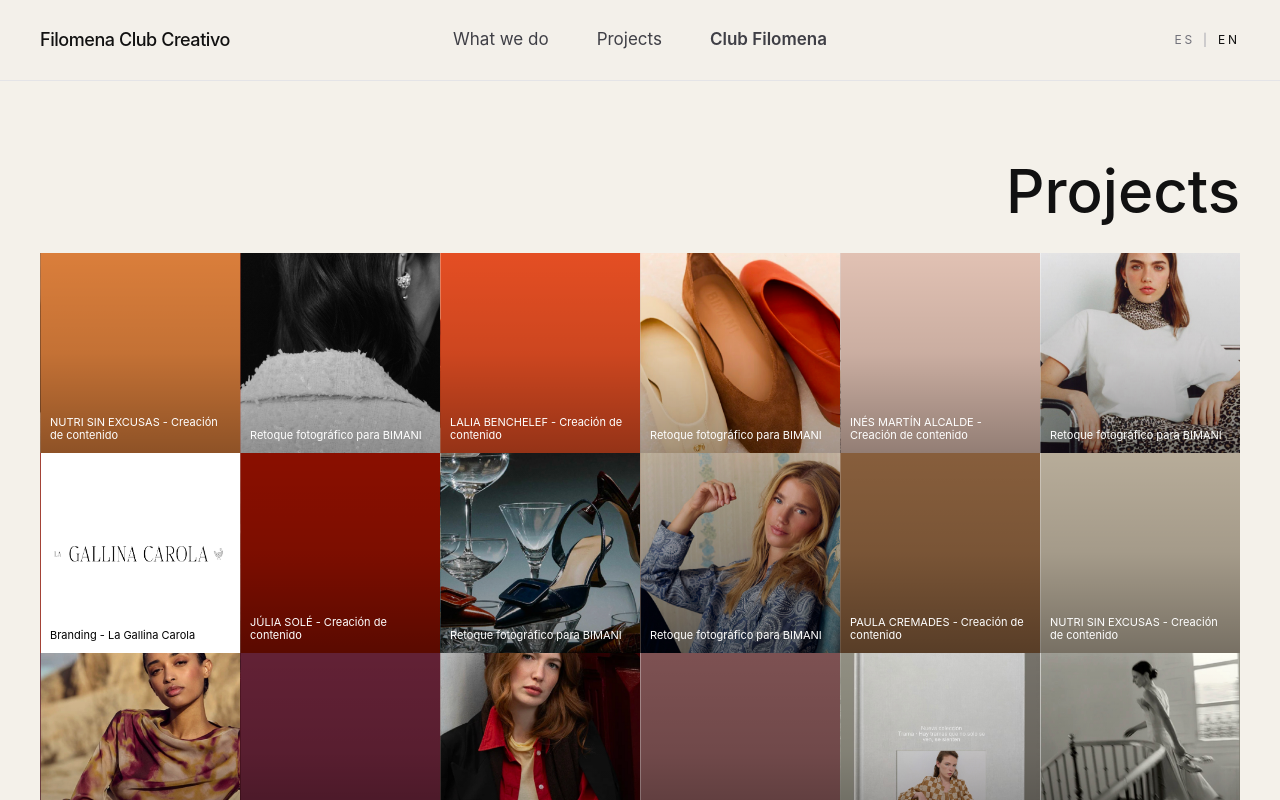
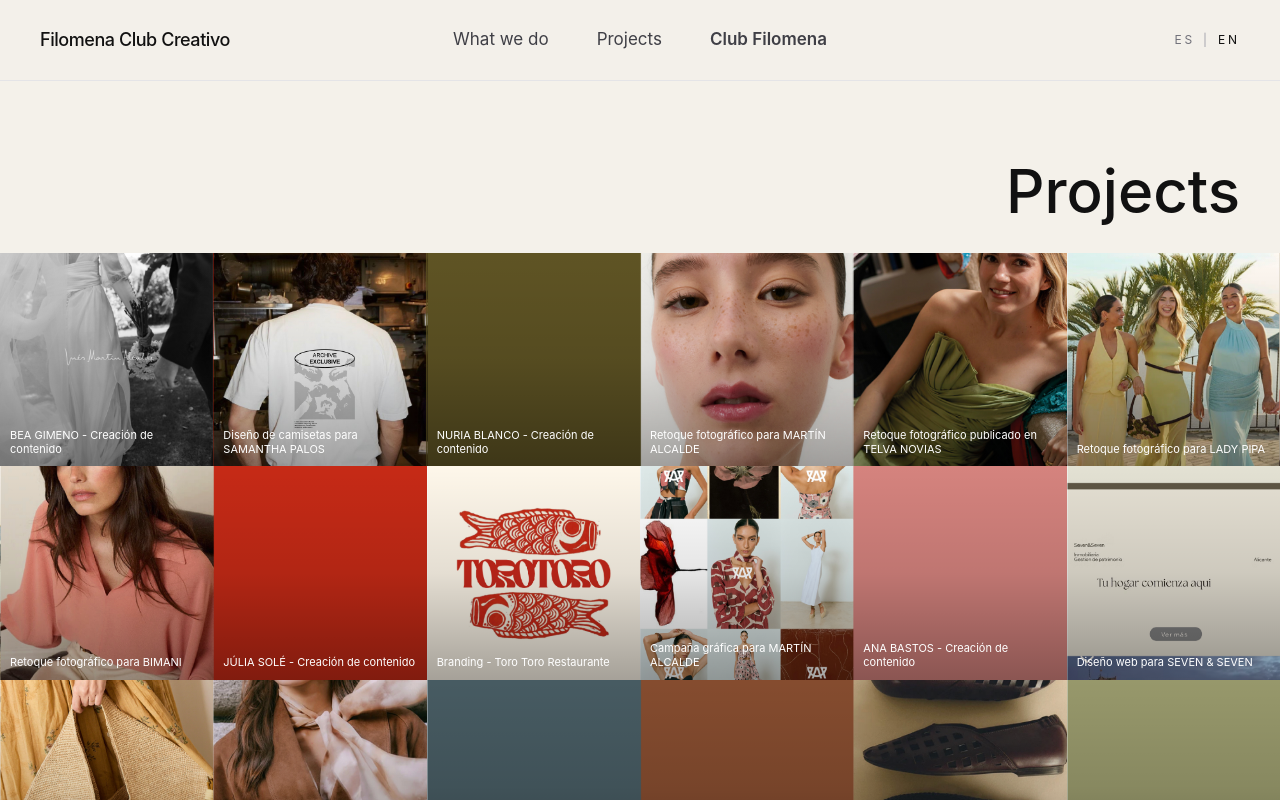
Before and after one commit to Manuvf10/portfolio-filomena, a Next.js app: page /en/projects in a window 1280 px wide. Shown: the top 800 px of the page. Built offline with nearby package versions, Linux system fonts and the light colour scheme.

Commit message:
apply final client feedback

```diff
--- a/src/app/[locale]/club/page.tsx
+++ b/src/app/[locale]/club/page.tsx
@@ -92,7 +92,9 @@
         <ClubSignupForm labels={formLabels} />
 
         <div className="pb-8 pt-24 md:pb-10 md:pt-32">
-          <p className="font-sans text-[42px] font-normal leading-none text-black md:text-[56px]">Filomena Club Creativo©</p>
+          <p className="font-sans text-[42px] font-normal leading-none text-black md:text-[56px]">
+            Filomena Club Creativo<span className="align-super text-[0.32em] leading-none">©</span>
+          </p>
         </div>
       </div>
     </section>
--- a/src/app/[locale]/page.tsx
+++ b/src/app/[locale]/page.tsx
@@ -31,7 +31,7 @@
 
       <div className="container-shell pb-16 pt-24 md:pb-24 md:pt-32">
         <h1 className="font-sans text-[48px] font-normal leading-none text-black md:text-[68px]">
-          Filomena Club Creativo©
+          Filomena Club Creativo<span className="align-super text-[0.32em] leading-none">©</span>
         </h1>
       </div>
     </section>
--- a/src/app/[locale]/projects/page.tsx
+++ b/src/app/[locale]/projects/page.tsx
@@ -18,8 +18,8 @@
 
   return (
     <section className="section-space">
-      <div className="container-shell space-y-6 md:space-y-8">
-        <div className="flex justify-end">
+      <div className="w-full space-y-6 md:space-y-8">
+        <div className="flex justify-end px-6 md:px-10">
           <h1 className="font-sans text-4xl font-medium leading-none text-ink md:text-6xl">{dict.nav.projects}</h1>
         </div>
         <ProjectsCollage />
--- a/src/components/ProjectsCollage.tsx
+++ b/src/components/ProjectsCollage.tsx
@@ -2,7 +2,7 @@
 import { projects } from '@/content/projects';
 
 export function ProjectsCollage() {
-  const visibleProjects = projects.filter((project) => project.visible !== false);
+  const visibleProjects = projects.filter((project) => project.visible !== false).reverse();
 
   return (
     <div className="grid grid-cols-3 md:grid-cols-6">
@@ -22,7 +22,7 @@
                 fill
                 sizes="(max-width: 768px) 33vw, 16vw"
                 className="object-cover"
-                priority={project.id <= 12}
+                priority={project.id >= 30}
               />
               <div className={`absolute inset-0 ${overlayClass}`} />
               <div className="absolute inset-x-0 bottom-0 p-2 md:p-2.5">
--- a/src/components/ProjectsGrid.tsx
+++ b/src/components/ProjectsGrid.tsx
@@ -4,7 +4,10 @@
 export function ProjectsGrid() {
   return (
     <div className="grid grid-cols-3 md:grid-cols-6">
-      {projects.filter((project) => project.visible !== false).map((project) => (
+      {projects
+        .filter((project) => project.visible !== false)
+        .reverse()
+        .map((project) => (
         <ProjectCard key={project.id} project={project} />
       ))}
     </div>
--- a/src/i18n/dictionaries.ts
+++ b/src/i18n/dictionaries.ts
@@ -283,11 +283,11 @@
         },
         'creative-direction': {
           title: 'Creative direction',
-          description: 'We define concepts and narratives that guide the visual meaning of each project.'
+          description: 'We define concepts and narratives that guide and give meaning to each project.'
         },
         'graphic-design': {
           title: 'Graphic design',
-          description: 'We create pieces and visual systems that organize and strengthen communication.'
+          description: 'We adapt to each project. If you need it, we make it happen.'
         },
         'web-design': {
           title: 'Web design',
@@ -295,7 +295,7 @@
         },
         'social-media-design': {
           title: 'Social media',
-          description: 'We build pieces and visual systems that bring consistency and digital presence.'
+          description: 'We create pieces and visual systems that bring coherence and personality to your digital presence.'
         },
         branding: {
           title: 'Branding',
```
